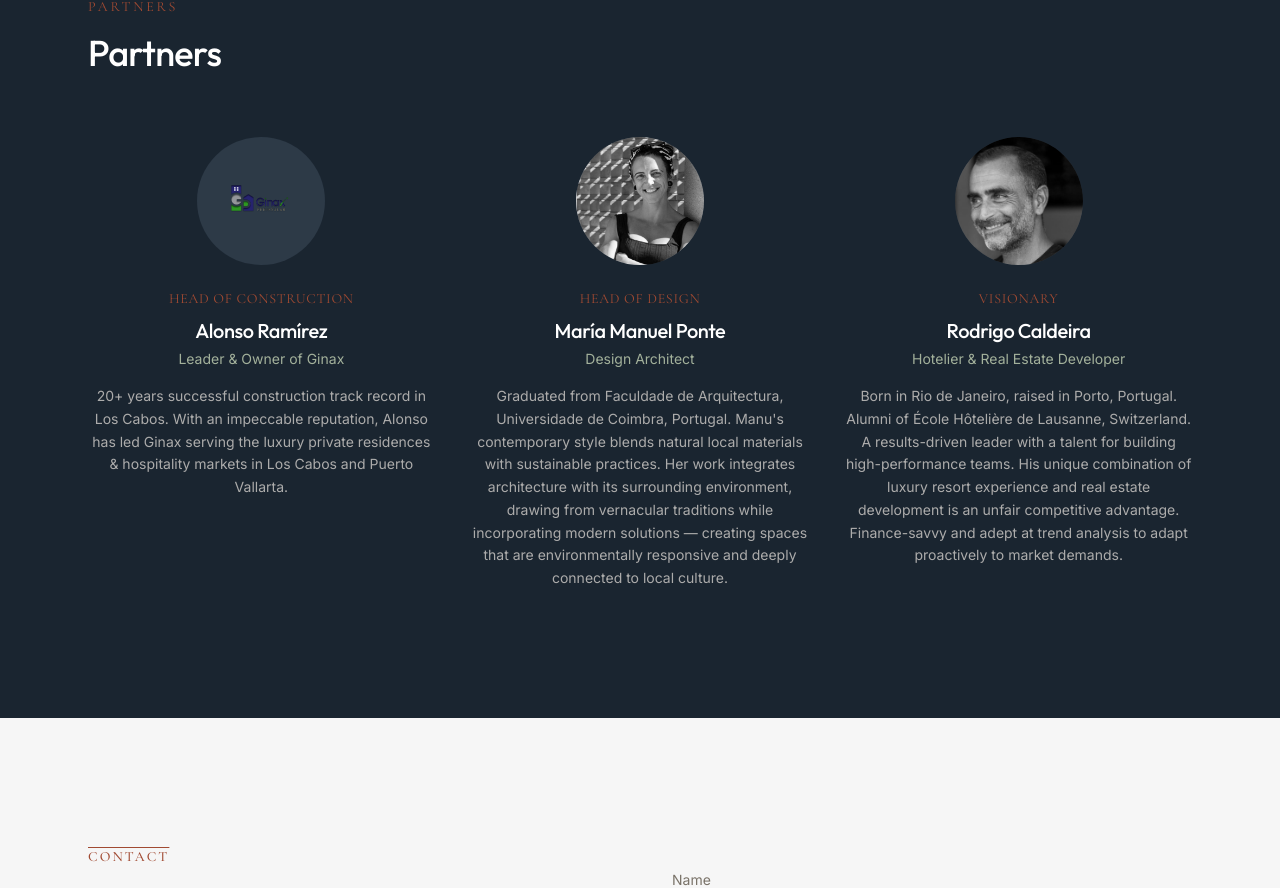
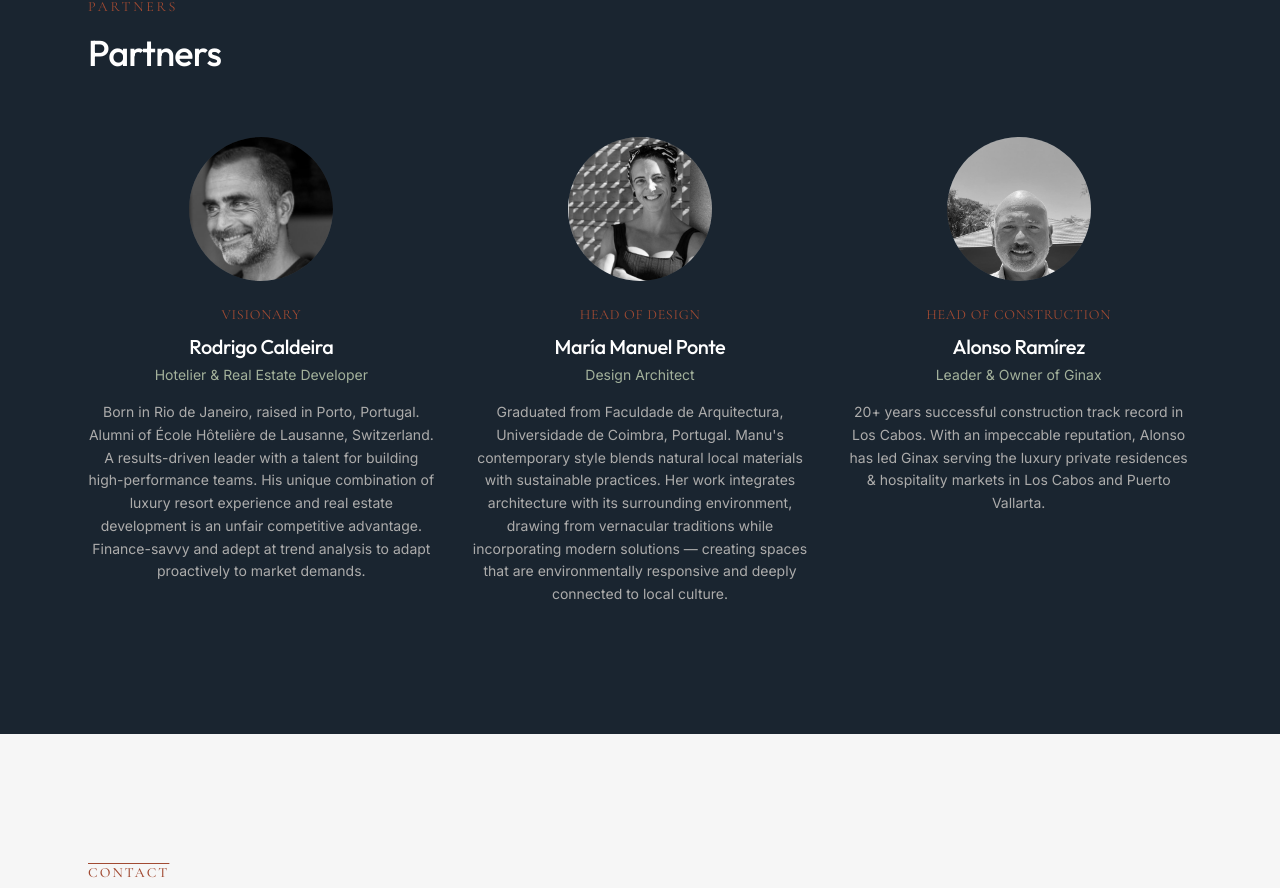
Before and after one commit to guillermomeana-coder/insolitus-development, a Next.js app: page /en in a window 1280 px wide. Shown: the part 3753-4641 px from the top of the page. Built offline with nearby package versions, Linux system fonts and the light colour scheme; no server answers.

Commit message:
feat: reorder partners (Rodrigo first), add Alonso real photo

```diff
--- a/src/components/Partners.tsx
+++ b/src/components/Partners.tsx
@@ -36,22 +36,19 @@ const staggerContainer: Variants = {
 
 const partners = [
   {
-    key: 'alonso',
-    roleKey: 'construction',
-    image: '/images/logos/ginax.png',
-    isLogo: true,
+    key: 'rodrigo',
+    roleKey: 'visionary',
+    image: '/images/team/rodrigo-caldeira.jpeg',
   },
   {
     key: 'manu',
     roleKey: 'design',
     image: '/images/team/maria-ponte.jpeg',
-    isLogo: false,
   },
   {
-    key: 'rodrigo',
-    roleKey: 'visionary',
-    image: '/images/team/rodrigo-caldeira.jpeg',
-    isLogo: false,
+    key: 'alonso',
+    roleKey: 'construction',
+    image: '/images/team/alonso-ramirez.jpeg',
   },
 ] as const;
 
@@ -81,17 +78,13 @@ export default function Partners({ dictionary }: PartnersProps) {
           variants={staggerContainer}
           className="grid md:grid-cols-3 gap-8"
         >
-          {partners.map(({ key, roleKey, image, isLogo }) => (
+          {partners.map(({ key, roleKey, image }) => (
             <motion.div key={key} variants={fadeInUp} className="text-center">
-              <div className="w-32 h-32 mx-auto mb-6 overflow-hidden rounded-full bg-[#2D3A47] flex items-center justify-center">
+              <div className="w-36 h-36 mx-auto mb-6 overflow-hidden rounded-full bg-[#2D3A47] flex items-center justify-center">
                 <img
                   src={image}
                   alt={dictionary.partners.team[key].name}
-                  className={
-                    isLogo
-                      ? "w-20 h-auto object-contain"
-                      : "w-full h-full object-cover object-top grayscale hover:grayscale-0 transition-all duration-500"
-                  }
+                  className="w-full h-full object-cover object-top grayscale hover:grayscale-0 transition-all duration-500"
                 />
               </div>
               <p className="font-accent text-[#A14A32] text-sm tracking-wider uppercase mb-2">
```
